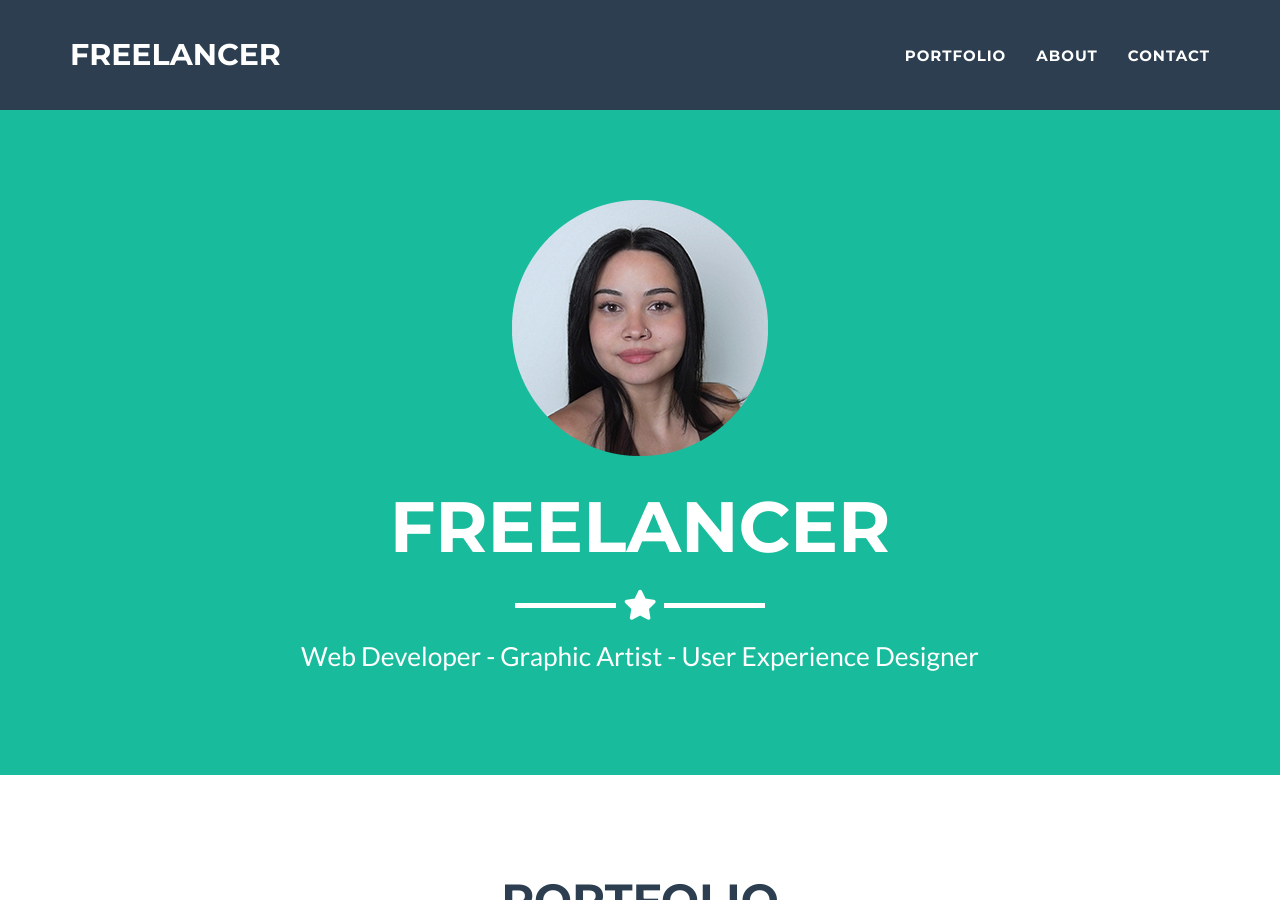
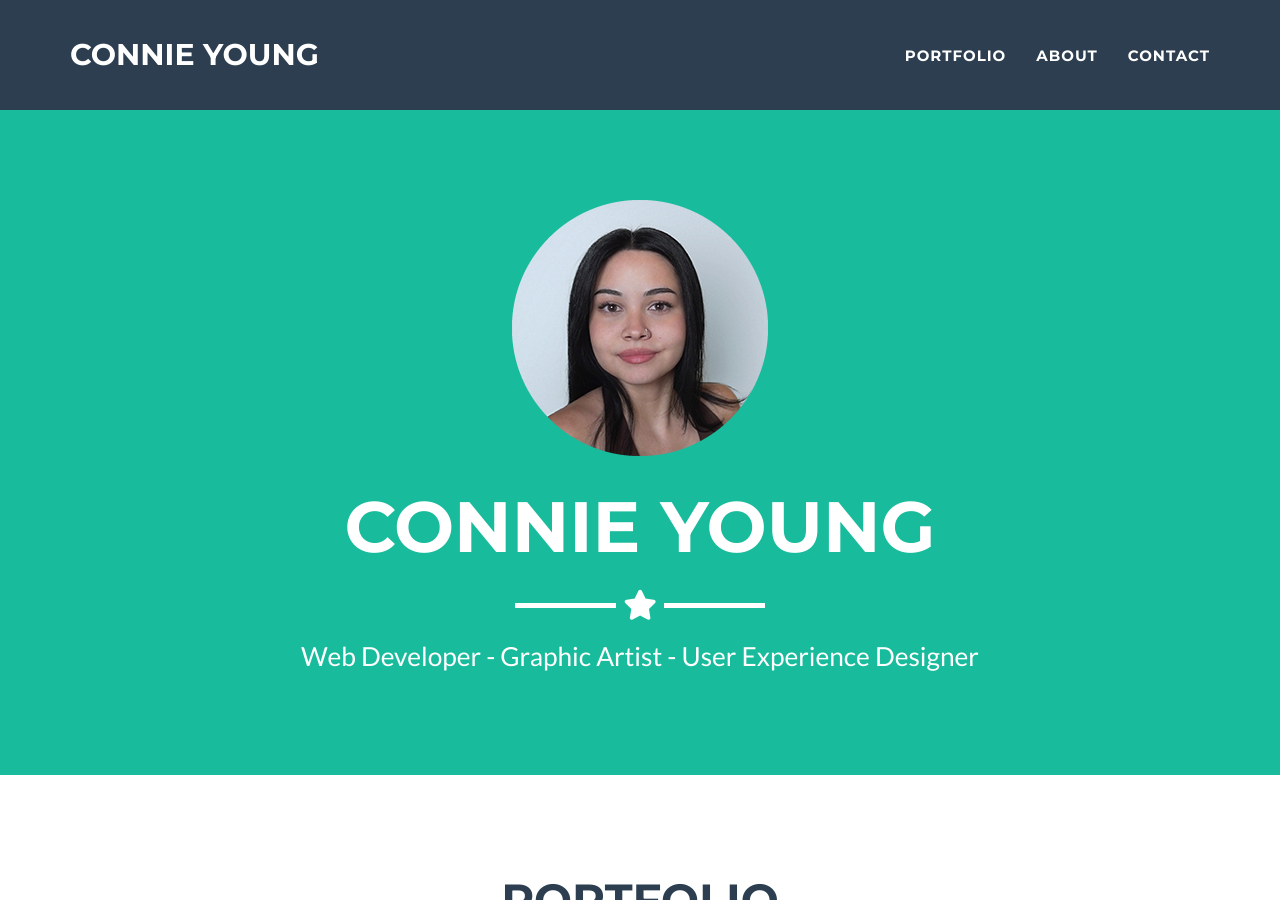
Before and after one commit to conniemyou/cyoung-portfolio, a Jekyll site: the page built from _posts/2014-07-18-project-1.markdown, in a window 1280 px wide and 900 px high. Built offline with Jekyll 4.4.1, drawn with Linux system fonts in a browser that asks for light colours.

Commit message:
text change

```diff
--- a/_config.yml
+++ b/_config.yml
@@ -1,5 +1,5 @@
 # Site settings
-title: Freelancer
+title: Connie Young
 email: your-email@domain.com
 url: https://github.com/jeromelachaud/freelancer-theme
 description: "Write an awesome description for your new site here. You can edit this line in _config.yml. It will appear in your document head meta (for Google search results) and in your feed.xml site description."
```
